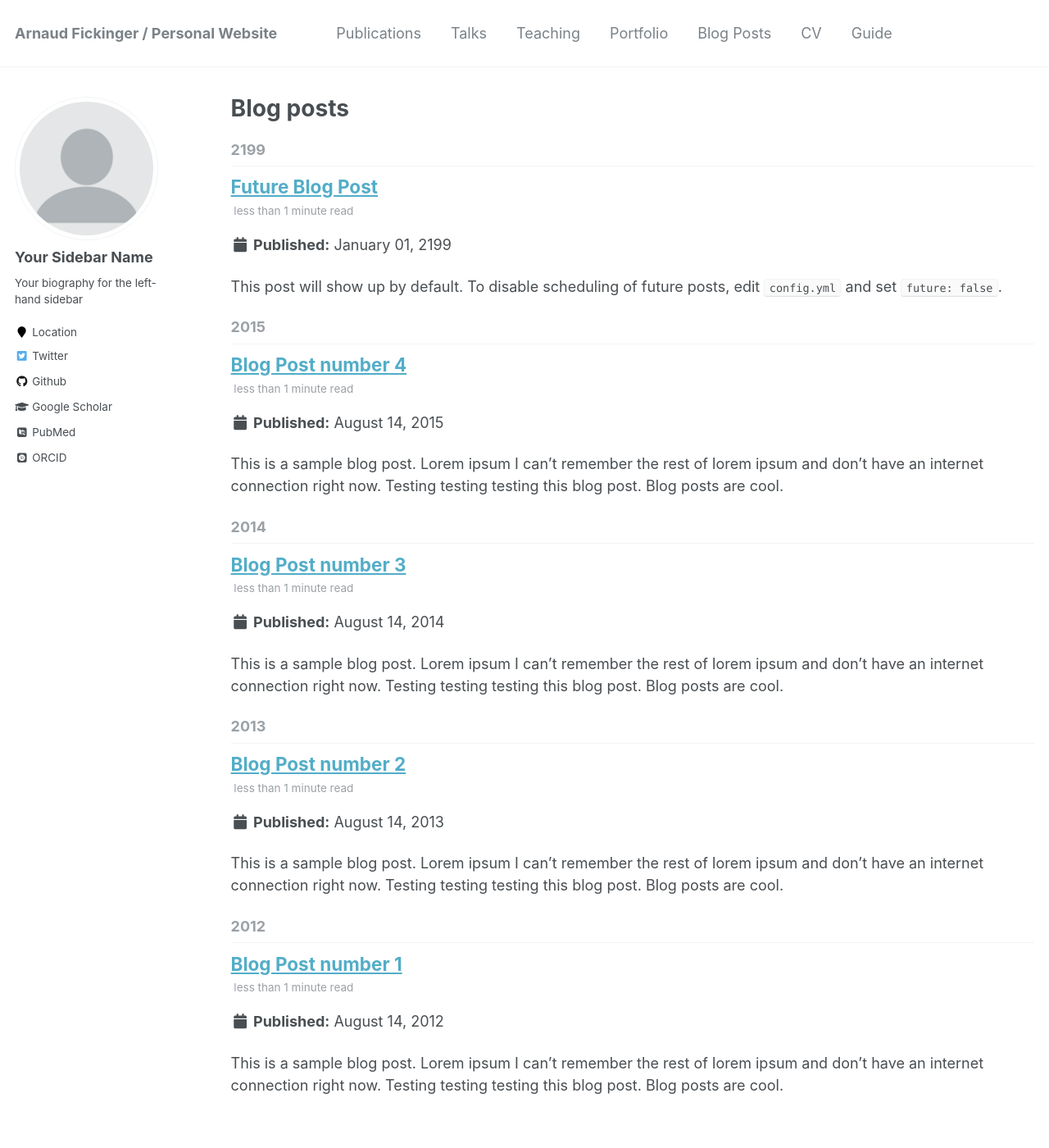
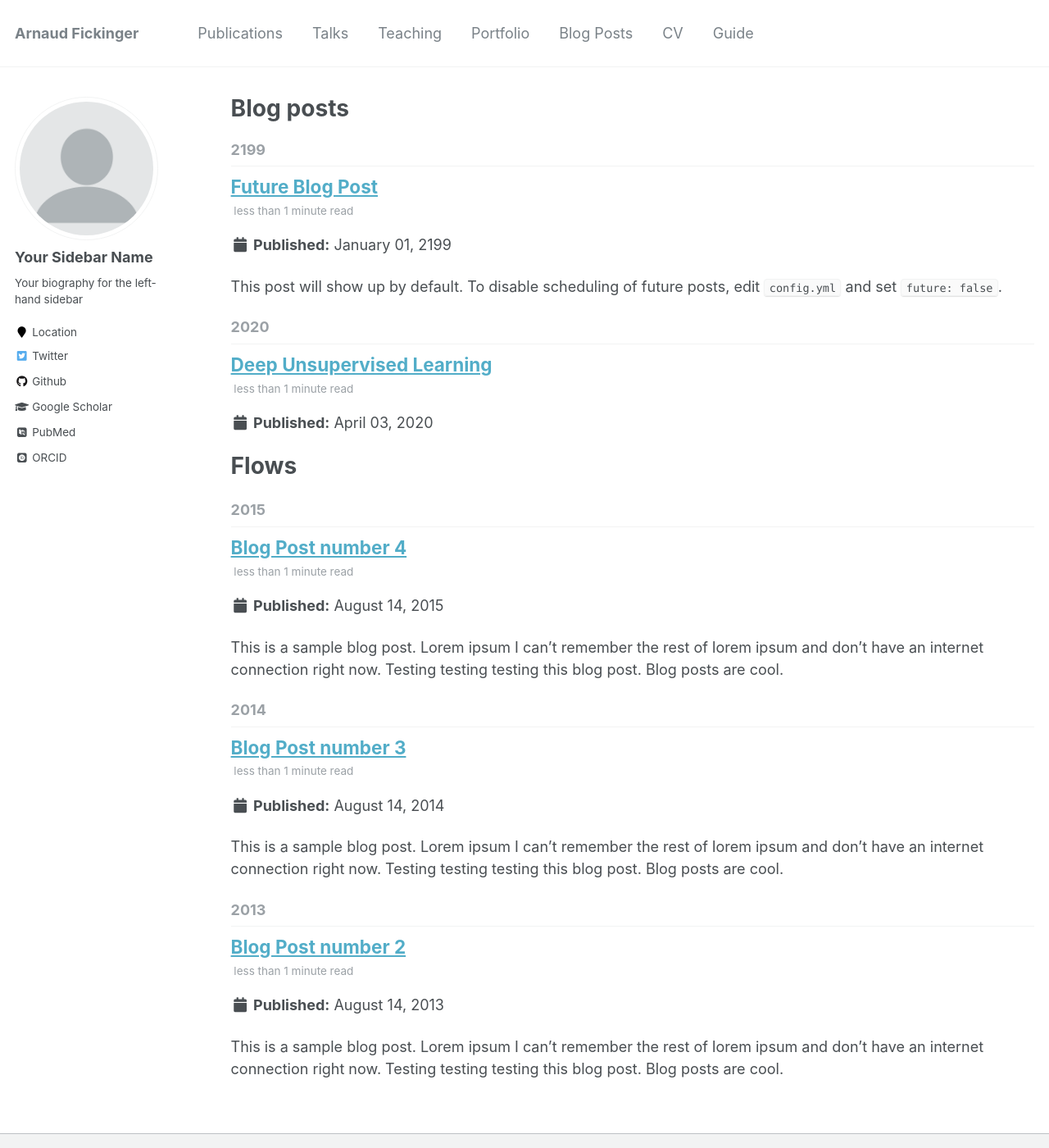
Before and after one commit to ArnaudFickinger/arnaudfickinger.github.io, a Jekyll site: the page built from _pages/year-archive.html, in a window 1280 px wide and 1400 px high. Shown: the whole window at 82% size. Built offline with Jekyll 4.4.1, drawn with Linux system fonts in a browser that asks for light colours; some web fonts are replaced.

Commit message:
post_dul_1

```diff
--- a/_config.yml
+++ b/_config.yml
@@ -7,7 +7,7 @@
 
 # Site Settings
 locale                   : "en-US"
-title                    : "Arnaud Fickinger / Personal Website"
+title                    : "Arnaud Fickinger"
 title_separator          : "-"
 name                     : &name "Arnaud Fickinger"
 description              : &description "PhD Student at UC Berkeley"
--- a/_posts/2012-08-14-blog-post-1.md
+++ /dev/null
@@ -1,22 +0,0 @@
----
-title: 'Blog Post number 1'
-date: 2012-08-14
-permalink: /posts/2012/08/blog-post-1/
-tags:
-  - cool posts
-  - category1
-  - category2
----
-
-This is a sample blog post. Lorem ipsum I can't remember the rest of lorem ipsum and don't have an internet connection right now. Testing testing testing this blog post. Blog posts are cool.
-
-Headings are cool
-======
-
-$\nabla$
-
-You can have many headings
-======
-
-Aren't headings cool?
-------
--- /dev/null
+++ b/_posts/2012-08-14-deep-unsupervised-learning.md
@@ -0,0 +1,34 @@
+---
+title: 'Deep Unsupervised Learning'
+date: 2020-04-03
+permalink: /posts/2020/04/deep-unsupervised-learning/
+tags:
+  - lectures
+---
+
+Flows
+=
+
+We got samples $(x_1, ..., x_n) \in X^n, X\subset \mathbb{R} \$ from un unknown probability distribution $p \in \Delta X$. We want
+to fit the parameters of a model distribution $p_{\theta}$ and sample from it. If we have an idea of the form of $p$,
+we can directly optimize $\theta$ for the log-likelihood of the data:
+$$\theta^* = \argmax_{\theta} \sum_^n \log p_{theta}(x_i)$$
+Yet in the real world we have no idea of the form that might have $p$ and we don't want to have issue due to
+[model mis-specification](https://jsteinhardt.wordpress.com/2017/01/10/latent-variables-and-model-mis-specification/).
+  Therefore we want to optimize with the minimum of assumption on the structure of $p$. Here we only assume that
+  $p$ has been obtained by transforming a known distribution (a gaussian for example) with a differentiable and invertible function:
+$$p_{\theta}(x)dx = p(z)dz \\
+    z = f_{\theta}(x) \\
+    z \sim \mathcal{N}(0,1)
+    $$
+By injecting this in the log-likelihood of the data, the optimization problem become:
+$$\theta^* = \argmax_{\theta} \sum_^n \log p(f_{theta}(x_i)) + \log \frac{df_{theta}}{dx}(x_i)$$
+
+
+
+
+You can have many headings
+======
+
+Aren't headings cool?
+-
```
